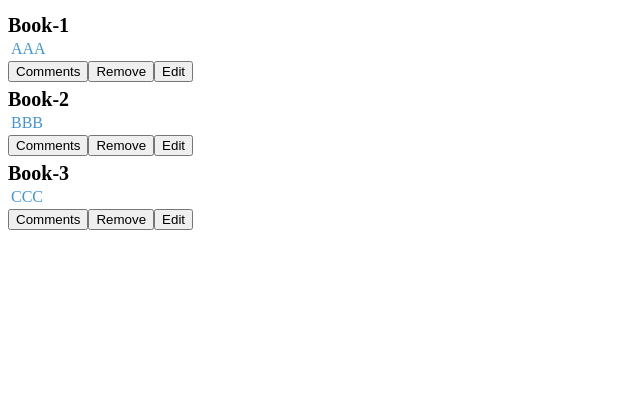
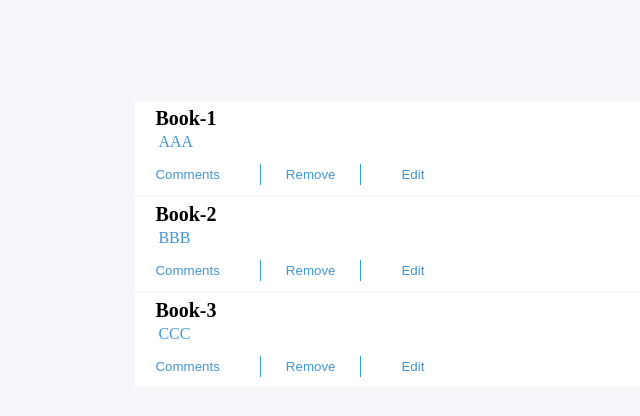
Before and after one commit to tta2yta/redux-books-store, a React (Create React App) app: page / in a window 1280 px wide. Shown: the top 416 px of the page, without its empty margins (0-640 px from the left). Built offline with nearby package versions, Linux system fonts and the light colour scheme.

Commit message:
Add styles

```diff
--- a/src/App.css
+++ b/src/App.css
@@ -1,3 +1,16 @@
+body { background-color: #f5f6fa; }
+
+.bookList {
+  width: 80%;
+  margin: auto;
+  margin-top: 100px;
+  background-color: white;
+}
+
+.list-item {
+  border: 1px solid #f5f6fa;
+  padding-left: 20px;
+}
 .book-title {
   font-weight: bold;
   font-size: 20px;
@@ -13,3 +26,28 @@
   padding: 3px;
   color: #4395d6;
 }
+.crudbtn {
+  padding: 10px 0;
+}
+
+.crudbtn button {
+  margin-right: 40px;
+
+  /* padding: 3px; */
+  color: #4395d6;
+  background-color: white;
+}
+
+.rmvbtn {
+  border-left: 1px solid #32a1ce;
+  border-right: 1px solid #32a1ce;
+  border-top: none;
+  border-bottom: none;
+  padding: 3px 25px;
+}
+
+.addbtn,
+.editbtn {
+  border: none;
+  padding: 3px 0;
+}
```
